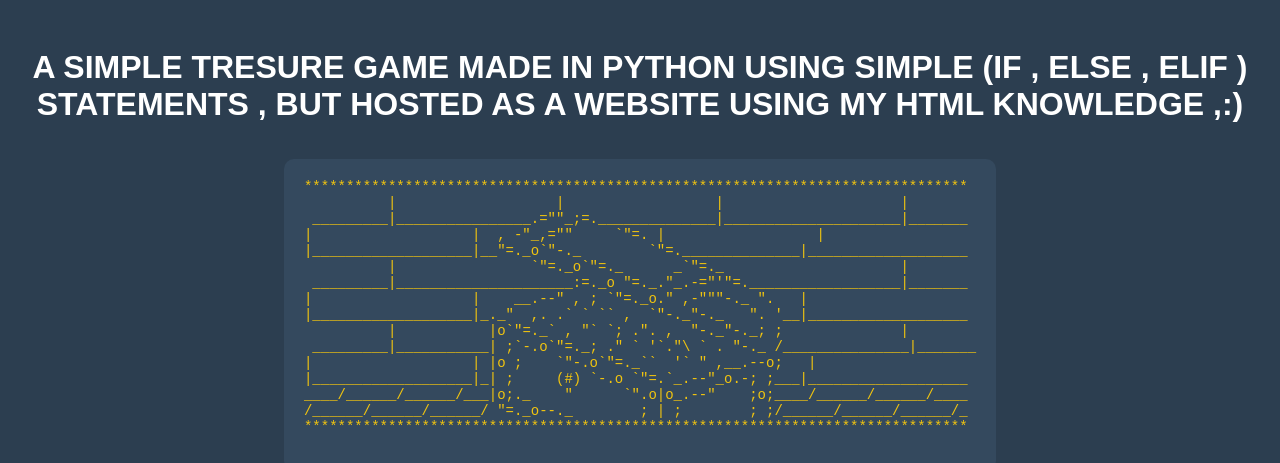
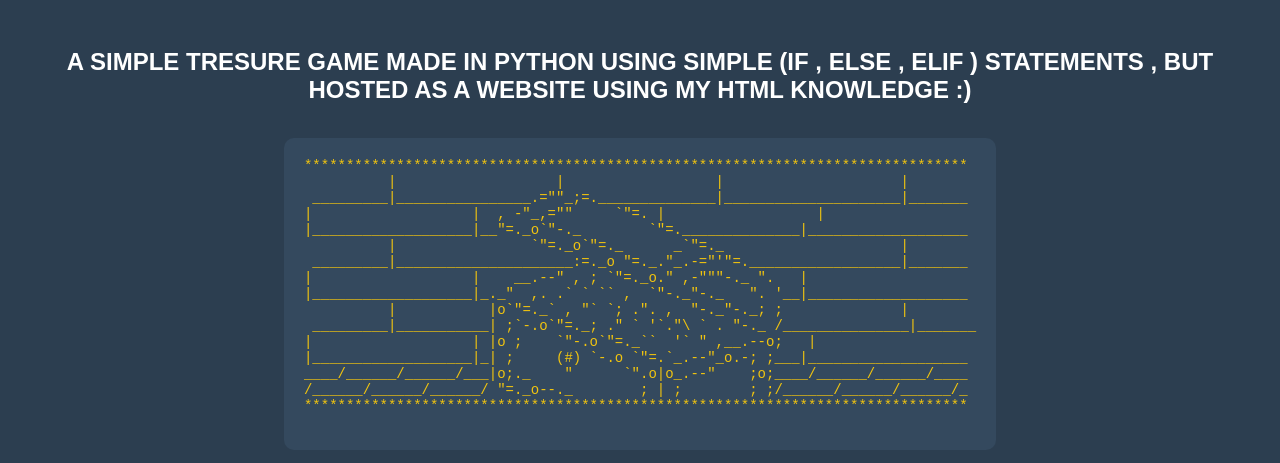
Before and after one commit to Arpan200502/simple-tresure-game, a plain HTML site: page index.html in a window 1280 px wide. Shown: the top 463 px of the page. Drawn offline with Linux system fonts and the light colour scheme.

Commit message:
Update index.html

```diff
--- a/index.html
+++ b/index.html
@@ -38,7 +38,7 @@
     </style>
 </head>
 <body>
-    <h1>A SIMPLE TRESURE GAME MADE IN PYTHON USING SIMPLE (IF , ELSE , ELIF ) STATEMENTS , BUT HOSTED AS A WEBSITE USING MY HTML KNOWLEDGE ,:)</h1>
+    <h2>A SIMPLE TRESURE GAME MADE IN PYTHON USING SIMPLE (IF , ELSE , ELIF ) STATEMENTS , BUT HOSTED AS A WEBSITE USING MY HTML KNOWLEDGE :)</h2>
     <pre>
 *******************************************************************************
           |                   |                  |                     |
```
